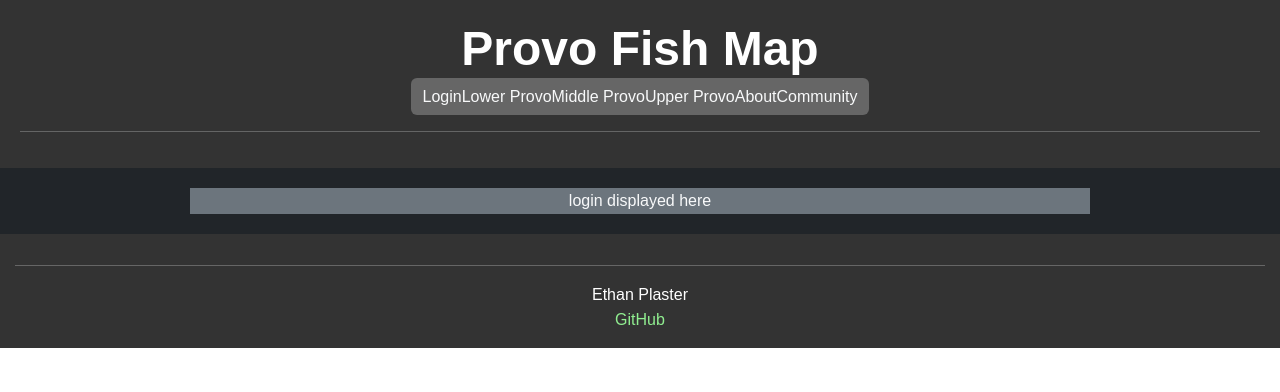
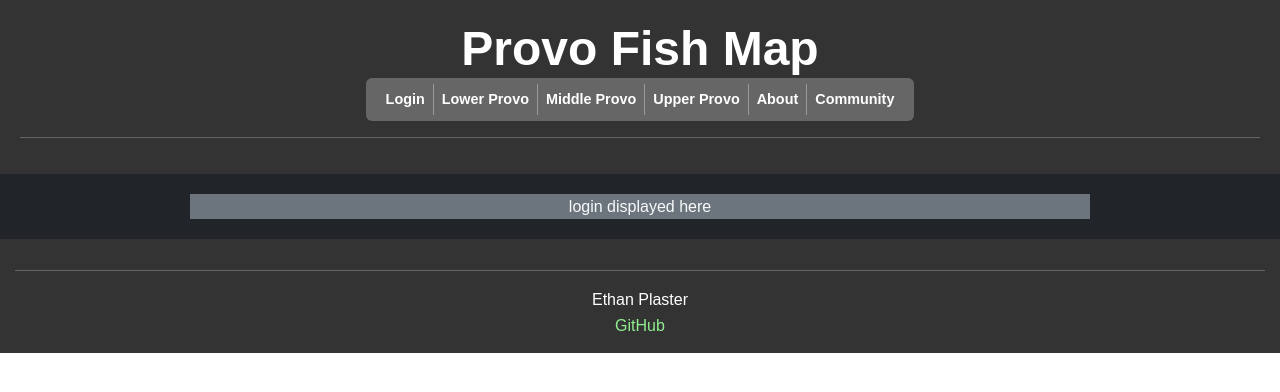
Before and after one commit to ethanplazz/startup, a React (Vite) app: page / in a window 1280 px wide. Shown: the top 392 px of the page. Built offline with nearby package versions, Linux system fonts and the light colour scheme.

Commit message:
Changed my nav a parts of my css because i changed them to nav links so now they look good again.

```diff
--- a/src/app.css
+++ b/src/app.css
@@ -36,7 +36,8 @@ nav li:last-child a {
   border-right: none;
 }
 
-nav a {
+nav a,
+nav .nav-link {
   text-decoration: none;
   color: white;
   font-weight: bold;
```
